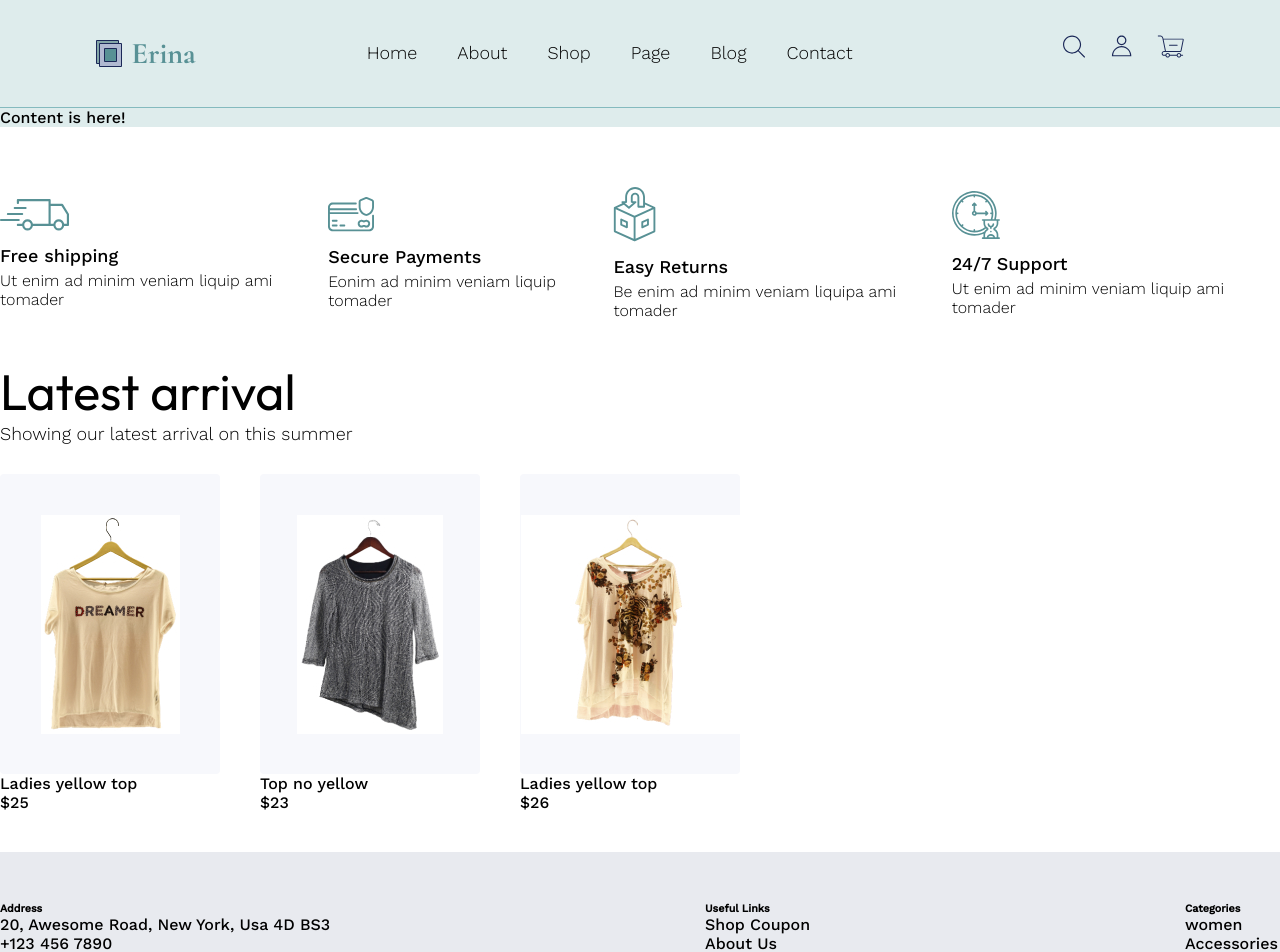
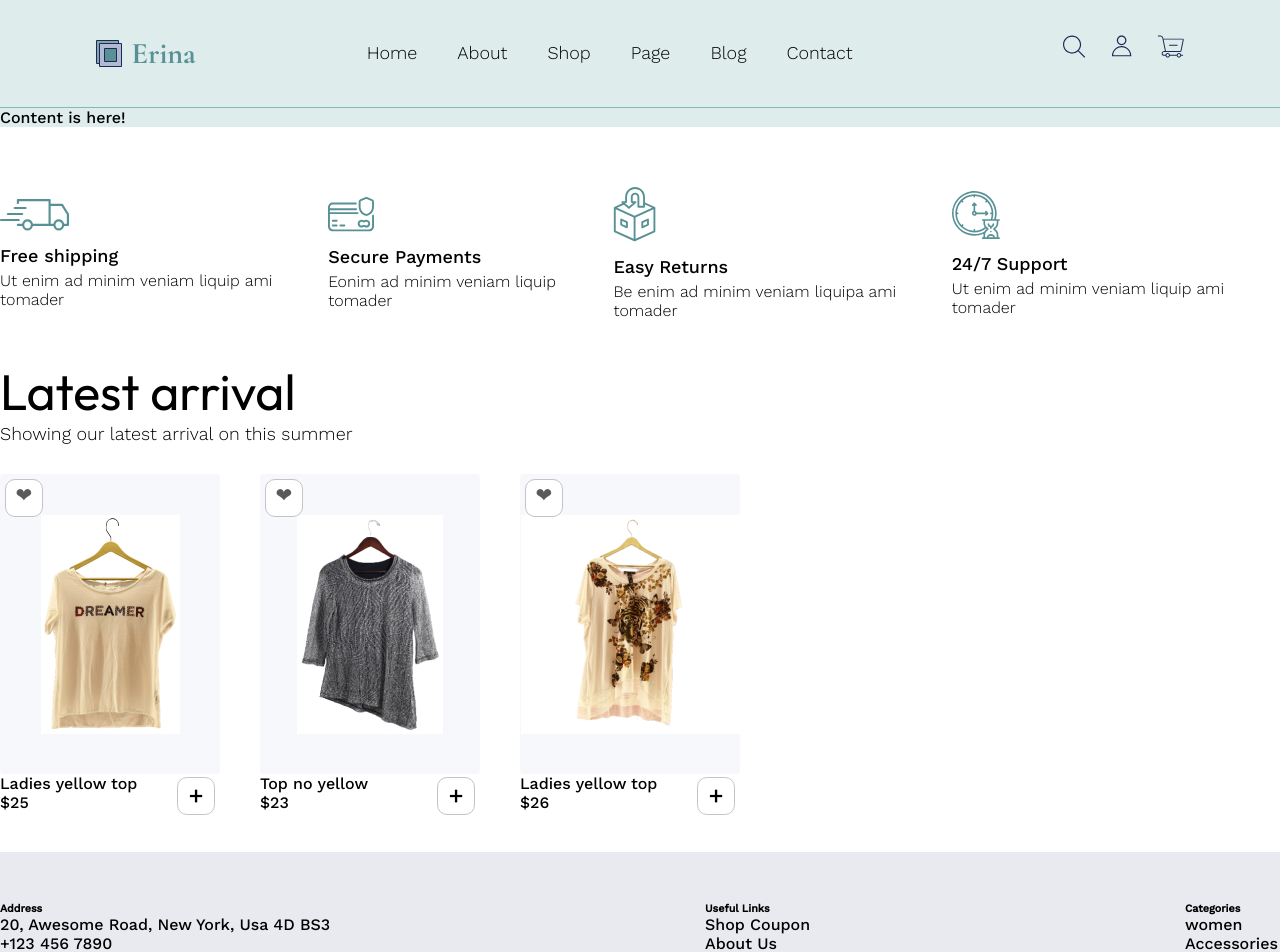
Before and after one commit to sateras/erina_react, a React (Create React App) app: page / in a window 1280 px wide. Shown: the top 952 px of the page. Built offline with nearby package versions, Linux system fonts and the light colour scheme.

Commit message:
Add some changes

```diff
--- a/src/App.js
+++ b/src/App.js
@@ -1,7 +1,7 @@
 import "./assets/styles/App.scss";
 import Card from "./components/Card/Card";
 import Footer from "./components/Footer/Footer";
-import Header from "./components/Header";
+import Header from "./components/Header/Header";
 import Drawer from "./components/Drawer";
 
 const arr = [
--- a/src/assets/styles/App.scss
+++ b/src/assets/styles/App.scss
@@ -4,66 +4,6 @@ body {
 }
 a {
   text-decoration: none;
-}
-
-.header {
-  background: #deecec;
-  display: flex;
-  flex-wrap: wrap;
-  justify-content: space-between;
-  padding: 35px;
-  nav {
-    display: flex;
-    align-items: center;
-    a {
-      margin-right: 40px;
-      font-family: "Work Sans";
-      font-style: normal;
-      font-weight: 300;
-      font-size: 18px;
-      color: black;
-      &:after {
-        display: block;
-        content: "";
-        height: 3px;
-        width: 0%;
-        background-color: #225384;
-        transition: width 0.4s ease-in-out;
-      }
-      &:hover:after,
-      &:focus:after {
-        width: 100%;
-      }
-    }
-    // span:hover {
-    //   font-weight: 500;
-    // }
-  }
-  a {
-    h2 {
-      font-family: "Cormorant";
-      font-style: normal;
-      font-weight: 700;
-      font-size: 30px;
-    }
-  }
-
-  border-bottom: 1.5px #84babe solid;
-}
-.header_link {
-  display: flex;
-  align-items: center;
-  margin-left: 5%;
-  color: #589195;
-  img {
-    margin-right: 10px;
-  }
-}
-.header_buttons {
-  display: flex;
-  width: 10%;
-  justify-content: space-between;
-  margin-right: 5%;
 }
 
 .content {
--- a/src/components/Card/Card.js
+++ b/src/components/Card/Card.js
@@ -4,6 +4,15 @@ function Card({ title, price, img }) {
   console.log(styles);
   return (
     <div className={styles.card}>
+      <div onClick={() => console.log("Tapped")} className={styles.addToCart}>
+        +
+      </div>
+      <div
+        onClick={() => console.log("Tapped")}
+        className={styles.addToFavorite}
+      >
+        ❤
+      </div>
       <div className={styles.card_img}>
         <img src={img} alt="prod" />
       </div>
--- a/src/components/Card/Card.module.scss
+++ b/src/components/Card/Card.module.scss
@@ -12,4 +12,42 @@
       margin: auto;
     }
   }
+  position: relative;
 }
+
+.addToCart {
+  position: absolute;
+  text-align: center;
+  align-items: center;
+  height: 30px;
+  width: 30px;
+  right: 5px;
+  bottom: -3px;
+  font-size: 25px;
+  background-color: white;
+  border-radius: 10px;
+  padding: 3px;
+  border: none;
+  border: #c4c4c4 1px solid;
+  margin: 0;
+  cursor: pointer;
+}
+
+.addToFavorite {
+  position: absolute;
+  text-align: center;
+  align-items: center;
+  height: 30px;
+  width: 30px;
+  left: 5px;
+  top: 5px;
+  font-size: 20px;
+  background-color: white;
+  border-radius: 10px;
+  padding: 3px;
+  border: none;
+  margin: 0;
+  cursor: pointer;
+  color: rgb(90, 90, 90);
+  border: #c4c4c4 1px solid;
+}
--- a/src/components/Header.js
+++ /dev/null
@@ -1,31 +0,0 @@
-function Header(params) {
-  return (
-    <header className="header">
-      <a className="header_link" href="/">
-        <img src="/svg/logo.svg" />
-        <h2>Erina</h2>
-      </a>
-      <nav>
-        <a href="#">Home</a>
-        <a href="#">About</a>
-        <a href="#">Shop</a>
-        <a href="#">Page</a>
-        <a href="#">Blog</a>
-        <a href="#">Contact</a>
-      </nav>
-      <div className="header_buttons">
-        <a href="#">
-          <img src="/svg/search_icon.svg" alt="search-icon" />
-        </a>
-        <a href="#">
-          <img src="/svg/person_icon.svg" alt="person-icon" />
-        </a>
-        <a href="#">
-          <img src="/svg/cart_icon.svg" alt="cart-icon" />
-        </a>
-      </div>
-    </header>
-  );
-}
-
-export default Header;
--- /dev/null
+++ b/src/components/Header/Header.js
@@ -0,0 +1,45 @@
+import styles from "./Header.module.scss";
+
+function Header(params) {
+  return (
+    <header className={styles.header}>
+      <a className={styles.header_link} href="/">
+        <img src="/svg/logo.svg" />
+        <h2 className={styles.h2}>Erina</h2>
+      </a>
+      <nav className={styles.nav}>
+        <a className={styles.a} href="#">
+          Home
+        </a>
+        <a className={styles.a} href="#">
+          About
+        </a>
+        <a className={styles.a} href="#">
+          Shop
+        </a>
+        <a className={styles.a} href="#">
+          Page
+        </a>
+        <a className={styles.a} href="#">
+          Blog
+        </a>
+        <a className={styles.a} href="#">
+          Contact
+        </a>
+      </nav>
+      <div className={styles.header_buttons}>
+        <a href="#">
+          <img src="/svg/search_icon.svg" alt="search-icon" />
+        </a>
+        <a href="#">
+          <img src="/svg/person_icon.svg" alt="person-icon" />
+        </a>
+        <a href="#">
+          <img src="/svg/cart_icon.svg" alt="cart-icon" />
+        </a>
+      </div>
+    </header>
+  );
+}
+
+export default Header;
--- /dev/null
+++ b/src/components/Header/Header.module.scss
@@ -0,0 +1,61 @@
+.header {
+  background: #deecec;
+  display: flex;
+  flex-wrap: wrap;
+  justify-content: space-between;
+  padding: 35px;
+
+  a {
+    .h2 {
+      font-family: "Cormorant";
+      font-style: normal;
+      font-weight: 700;
+      font-size: 30px;
+    }
+  }
+
+  border-bottom: 1.5px #84babe solid;
+}
+.nav {
+  display: flex;
+  align-items: center;
+
+  // span:hover {
+  //   font-weight: 500;
+  // }
+}
+.a {
+  margin-right: 40px;
+  font-family: "Work Sans";
+  font-style: normal;
+  font-weight: 300;
+  font-size: 18px;
+  color: black;
+}
+.a:after {
+  display: block;
+  content: "";
+  height: 3px;
+  width: 0%;
+  background-color: #225384;
+  transition: width 0.4s ease-in-out;
+}
+.a:hover:after,
+.a:focus:after {
+  width: 100%;
+}
+.header_link {
+  display: flex;
+  align-items: center;
+  margin-left: 5%;
+  color: #589195;
+  img {
+    margin-right: 10px;
+  }
+}
+.header_buttons {
+  display: flex;
+  width: 10%;
+  justify-content: space-between;
+  margin-right: 5%;
+}
```
